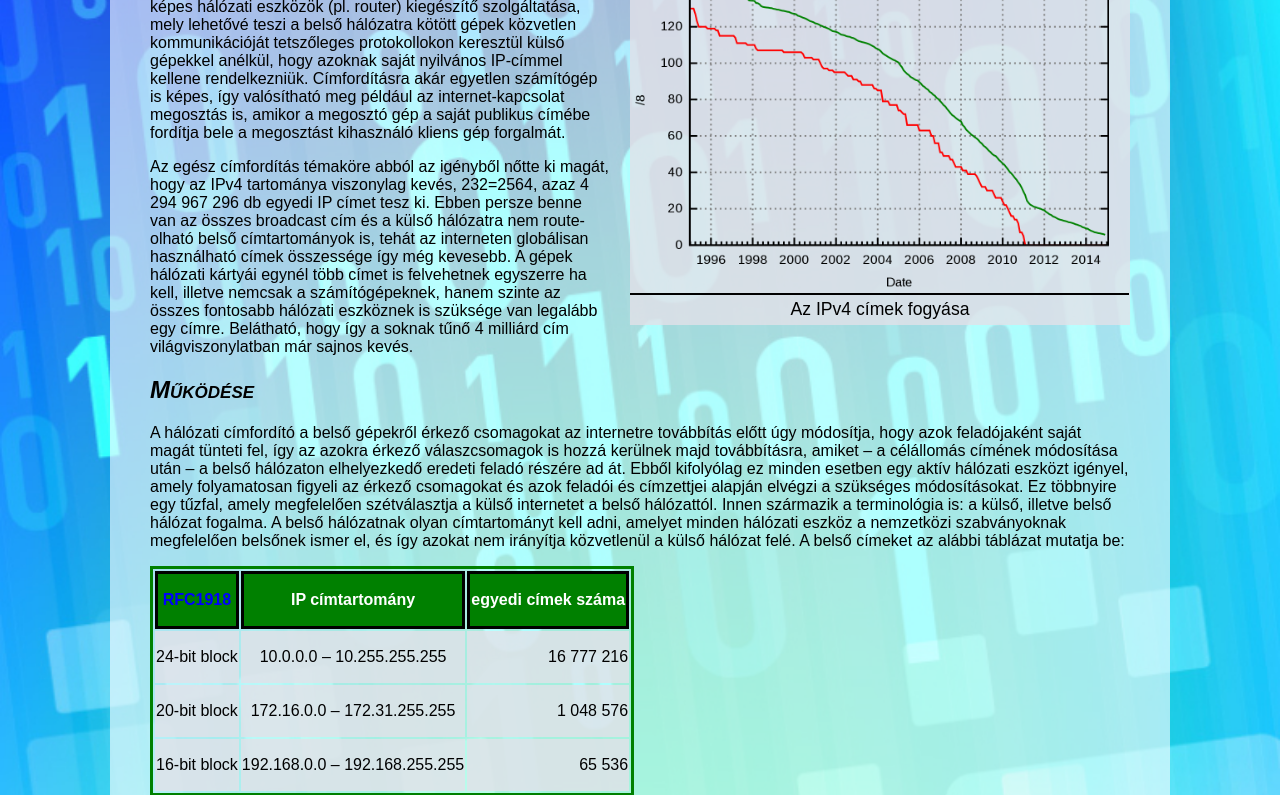
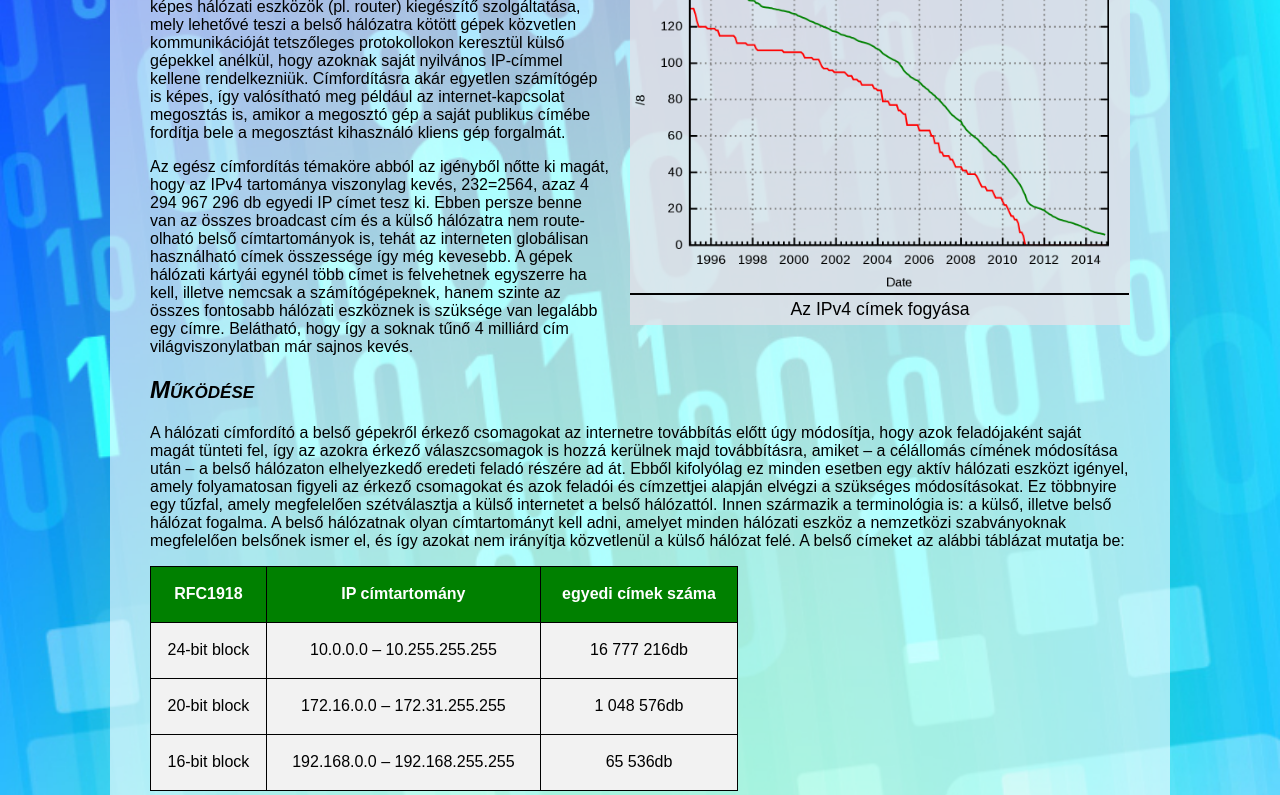
Before and after one commit to PkBertold/Forras, a plain HTML site: page index.html in a window 1280 px wide. Shown: the part 166-961 px from the top of the page. Drawn offline with Linux system fonts and the light colour scheme.

Commit message:
forrasv2

```diff
--- a/index.html
+++ b/index.html
@@ -6,23 +6,32 @@
     <link rel="stylesheet" href="styles.css">
     <title>A hálózati címfordítás</title>
     <style>
-        table, td{
-            border-style: solid black;
-            height: 50px;
-          text-align: center;
+  table{
+    width: 400px;
+    #border-spacing:40px;
   }
-
+  table,th,td{
+    border: 1px solid #000;
+    border-collapse:collapse;
+    height:35px;
+    text-align:center;
+  }
   th{
-            background-color: green;
+    background-color: #008000;
     color: white;
-            height: 50px;
-            border: solid black;
+  }
+  th,td{
+    padding:10px;
+  }
+  td{
+    background-color:  #f2f2f2;
   }
 
   a {
     color: blue;
     text-decoration: none;
   }
+
     </style>
 </head>
 <body>
@@ -44,34 +53,32 @@
     <p>
         A hálózati címfordító a belső gépekről érkező csomagokat az internetre továbbítás előtt úgy módosítja, hogy azok feladójaként saját magát tünteti fel, így az azokra érkező válaszcsomagok is hozzá kerülnek majd továbbításra, amiket – a célállomás címének módosítása után – a belső hálózaton elhelyezkedő eredeti feladó részére ad át. Ebből kifolyólag ez minden esetben egy aktív hálózati eszközt igényel, amely folyamatosan figyeli az érkező csomagokat és azok feladói és címzettjei alapján elvégzi a szükséges módosításokat. Ez többnyire egy tűzfal, amely megfelelően szétválasztja a külső internetet a belső hálózattól. Innen származik a terminológia is: a külső, illetve belső hálózat fogalma. A belső hálózatnak olyan címtartományt kell adni, amelyet minden hálózati eszköz a nemzetközi szabványoknak megfelelően belsőnek ismer el, és így azokat nem irányítja közvetlenül a külső hálózat felé. A belső címeket az alábbi táblázat mutatja be:
 
-            <div class="balra">
-            <table class="tframe">
-                <tbody class="frame2"><tr>
-                <th class="killme"><a rel="nofollow" href="http://tools.ietf.org/html/rfc1918">RFC1918</a></th>
-                <th class="killme">IP címtartomány</th>
-                <th class="killme">egyedi címek száma
-                </th></tr>
-
-
+        <table style="width:60%">
+            <tr>
+              <th>RFC1918</th>
+              <th>IP címtartomány</th>
+              <th>egyedi címek száma </th>
+            </tr>
             <tr>
               <td>24-bit block</td>
               <td>10.0.0.0 – 10.255.255.255</td>
-                <td style="text-align:right;">16&nbsp;777&nbsp;216
-                </td></tr>
+              <td>16 777 216db</td>
+            </tr>
             <tr>
               <td>20-bit block</td>
-                <td>172.16.0.0 – 172.31.255.255</td>
-                <td style="text-align:right;">1&nbsp;048&nbsp;576
-                </td></tr>
+              <td>172.16.0.0 – 172.31.255.255 </td>
+              <td>1 048 576db</td>
+            </tr>
             <tr>
-                <td>16-bit block</td>
+              <td>16-bit block </td>
               <td>192.168.0.0 – 192.168.255.255</td>
-                <td style="text-align:right;">65&nbsp;536
-                </td></tr></tbody></table>
-            </div>
-        <div class="jobbra">
+              <td>65 536db</td>
+            </tr>
+          </table>
+
+<p>
         A címfordítás segítségével megoldható, hogy akár egy egész cég teljes belső hálózati forgalma egyetlen külső IP cím mögött legyen, azaz gyakorlatilag egyetlen külső címet használ el egy több száz gépes hálózat. A belső forgalomban természetesen szükség van az egyedi belső címekre, de erről csak a címfordítást végző hálózati eszközöknek kell tudnia, kifelé ennek részletei már nem látható információk. Így létrejöhet olyan gazdaságos konfiguráció is, hogy egy viszonylag nagy cég teljes külső címfoglalása 10-20 db cím, míg a belső forgalmukban akár több ezer belső cím is lehet. Nagy előnye ennek a technikának, hogy ugyanazt a belső tartományt nyugodtan használhatja bárki más is, amíg mindegyik egyedi külső cím mögé van fordítva, ez nem okoz zavart. Akár az összes NAT-ot használó cég belső hálózatában lehet minden gép a 10.0.0.0 tartományban, ha kifelé valóban egyedi címmel látszanak. Éppen a címfordítás technológiája miatt nem került gyorsabban bevezetésre az IPv6 szabvány, amely kifejlesztésének egyik oka az IPv4 fogyatkozó címtartományának kiváltása volt.
-        </div>
+</p>
       </div>
 
 </body>
--- a/styles.css
+++ b/styles.css
@@ -76,11 +76,3 @@ a:visited {
   margin-left: 20px;
   margin-bottom: 20px;
   background-color: rgba(227, 225, 233, 0.8);
-
-  .balra {
-    float: left;
-  }
-
-  .jobbra {
-    float: right;
-  }
```
Lines whose indentation alone changed are shown as unchanged.
